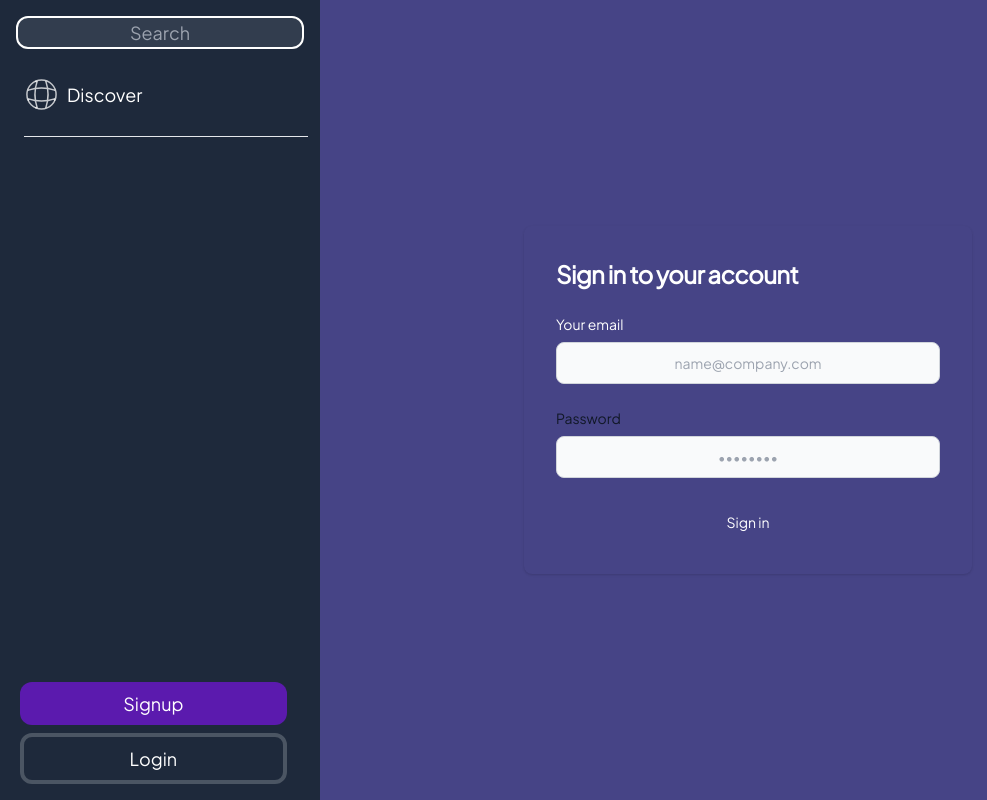
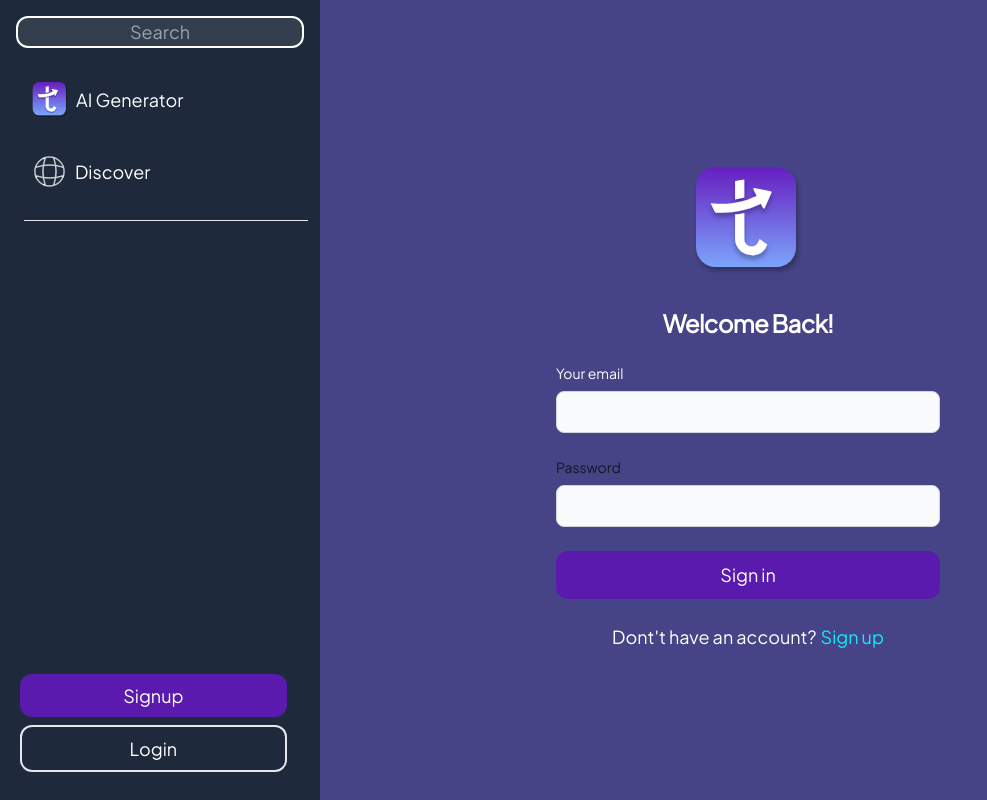
Before and after one commit to kevinngonzales/hackathon-project, a React (Vite) app in the folder hackathon-project/: page /Login in a window 1280 px wide. Shown: the whole page, without its empty margins (0-987 px from the left). Built offline with nearby package versions, Linux system fonts and the light colour scheme; no server answers.

Commit message:
styled login/signup pages

```diff
--- a/hackathon-project/src/components/LogoutButton.jsx
+++ b/hackathon-project/src/components/LogoutButton.jsx
@@ -16,7 +16,7 @@ function LogoutButton() {
   }
 
   return (
-    <button onClick={handleLogout} className="flex justify-center bg-slate-780 p-2 rounded-xl w-10/12 border-gray-600 border-4 mt-2 ml-5 mb-4">
+    <button onClick={handleLogout} className="transition-all hover:bg-pink flex justify-center bg-slate-780 p-2 rounded-xl w-10/12 border-gray-600 border-4 mt-2 ml-5 mb-4">
       Logout
     </button>
   );
--- a/hackathon-project/src/components/Sidebar.jsx
+++ b/hackathon-project/src/components/Sidebar.jsx
@@ -19,28 +19,32 @@ function Sidebar() {
       />
 
       <ul className="flex-col h-full content-start p-3 ml-3 space-y-6">
-  <li className="flex items-center"> {/* Apply Flexbox and center items */}
-    <Link to="/discover" className="text-white flex items-center"> {/* Apply Flexbox and center items */}
-      <img src="/discover.svg" className="mr-2" /> {/* Add margin to create space */}
+        <li className="rounded-xl transition-all hover:bg-pink h-12 pl-2 flex items-center">
+          <Link to="/" className="text-white flex items-center">
+            <img src="/logo.svg" class="h-9 mr-2" />
+            AI Generator
+          </Link>
+        </li>
+        <li className="rounded-xl transition-all hover:bg-pink h-12 pl-2 flex items-center">
+          <Link to="/discover" className="text-white flex items-center">
+            <img src="/discover.svg" className="mr-2" />
             Discover
           </Link>
         </li>
         <hr></hr>
       </ul>
 
-
-
       {/* conditionally render signup/login buttons depending on isloggedin state */}
 
       {!isLoggedIn && (
-        <div className="flex-col pt-56">
-          <Link to="/Signup">
-            <button className="flex justify-center bg-secondary p-2 rounded-xl w-10/12 ml-5">
+        <div className="flex-col pt-56 rounded-lg ">
+          <Link to="/signup">
+            <button className="flex justify-center bg-secondary p-2 rounded-xl w-10/12 ml-5 bg-slate-500[0.1] transition-all hover:bg-tertiary/[0.5]">
               Signup
             </button>
           </Link>
-          <Link to="/Login">
-            <button className="flex justify-center bg-slate-780 p-2 rounded-xl w-10/12 border-gray-600 border-4 mt-2 ml-5 mb-4">
+          <Link to="/login">
+            <button className="flex justify-center p-2 rounded-xl w-10/12 bg-slate-500[0.1] transition-all hover:bg-tertiary/[0.5] border-2 mt-2 ml-5 mb-7">
               Login
             </button>
           </Link>
--- a/hackathon-project/src/pages/Login.jsx
+++ b/hackathon-project/src/pages/Login.jsx
@@ -1,6 +1,6 @@
 import { React, useState } from "react";
 import axios from "axios";
-import { useNavigate } from "react-router-dom";
+import { useNavigate, Link } from "react-router-dom";
 
 import { useAuth } from "../components/AuthContext";
 
@@ -35,10 +35,15 @@ function Login() {
     <div class="ml-64 flex flex-col h-screen mr-10">
       <section>
         <div class="flex flex-col items-center justify-center px-6 py-8 mx-auto md:h-screen lg:py-0">
-          <div class="w-full rounded-lg shadow dark:border md:mt-0 sm:max-w-md xl:p-0 dark:bg-gray-800 dark:border-gray-700">
+          <div class="w-full  md:mt-0 sm:max-w-md xl:p-0 ">
+
+          <div class='flex justify-center pt-12'>
+                <img src="logo.svg"></img>
+              </div>
+
             <div class="p-6 space-y-4 md:space-y-6 sm:p-8">
-              <h1 class="text-xl font-bold leading-tight tracking-tight md:text-2xl dark:text-white">
-                Sign in to your account
+              <h1 class="flex justify-center text-xl font-bold leading-tight tracking-tight md:text-2xl dark:text-white">
+                Welcome Back!
               </h1>
               {isLoggedIn ? (
                 <p>You are already logged in!</p>
@@ -55,8 +60,7 @@ function Login() {
                       type="email"
                       name="email"
                       id="email"
-                      class="bg-gray-50 border border-gray-300 text-gray-900 sm:text-sm rounded-lg focus:ring-primary-600 focus:border-primary-600 block w-full p-2.5 dark:bg-gray-700 dark:border-gray-600 dark:placeholder-gray-400 dark:text-white dark:focus:ring-blue-500 dark:focus:border-blue-500"
-                      placeholder="name@company.com"
+                      class="hover:bg-gray-400  transition-all bg-gray-50 border border-gray-300 text-gray-900 sm:text-sm rounded-lg focus:ring-primary-600 focus:border-primary-600 block w-full p-2.5 dark:bg-white dark:border-gray-600 dark:placeholder-gray-400 dark:text-black dark:focus:ring-blue-500 dark:focus:border-blue-500"
                       onChange={(e) => {
                         setEmail(e.target.value);
                       }}
@@ -73,8 +77,7 @@ function Login() {
                       type="password"
                       name="password"
                       id="password"
-                      placeholder="••••••••"
-                      class="bg-gray-50 border border-gray-300 text-gray-900 sm:text-sm rounded-lg focus:ring-primary-600 focus:border-primary-600 block w-full p-2.5 dark:bg-gray-700 dark:border-gray-600 dark:placeholder-gray-400 dark:text-white dark:focus:ring-blue-500 dark:focus:border-blue-500"
+                      class="bg-gray-50 border border-gray-300 text-gray-900 sm:text-sm rounded-lg focus:ring-primary-600 focus:border-primary-600 block w-full p-2.5 hover:bg-gray-400  transition-all dark:bg-white dark:border-gray-600 dark:placeholder-gray-400 dark:text-black dark:focus:ring-blue-500 dark:focus:border-blue-500"
                       onChange={(e) => {
                         setPassword(e.target.value);
                       }}
@@ -83,11 +86,19 @@ function Login() {
 
                   <button
                     type="submit"
-                    class="w-full text-white bg-primary-600 hover:bg-primary-700 focus:ring-4 focus:outline-none focus:ring-primary-300 font-medium rounded-lg text-sm px-5 py-2.5 text-center dark:bg-primary-600 dark:hover:bg-primary-700 dark:focus:ring-primary-800"
+                    class="w-full transition-all hover:bg-tertiary/[0.5] text-white bg-secondary h-12 rounded-xl dark:bg-primary-600 dark:hover:bg-primary-700 dark:focus:ring-primary-800"
                     onClick={submit}
                   >
                     Sign in
                   </button>
+
+                  <div class="flex justify-center space-x-1 text-md">
+                      <div>Dont't have an account?</div>
+                      <Link class="text-tertiary" to="/login">
+                        Sign up
+                      </Link>
+                    </div>
+
                 </form>
               )}
             </div>
--- a/hackathon-project/src/pages/Signup.jsx
+++ b/hackathon-project/src/pages/Signup.jsx
@@ -1,6 +1,6 @@
 import { React, useState } from "react";
 import axios from "axios";
-import { useNavigate } from "react-router-dom";
+import { Link, useNavigate } from "react-router-dom";
 
 import { useAuth } from "../components/AuthContext";
 
@@ -46,14 +46,18 @@ function Signup() {
   }
 
   return (
-    <div>
-      <div class="ml-64 flex flex-col h-screen mr-10">
+    <div class="bg-white text-black">
+      <div class="bg-white text-black ml-64 flex flex-col h-screen mr-10">
         <section>
           <div class="flex flex-col items-center justify-center px-6 py-8 mx-auto md:h-screen lg:py-0">
-            <div class="w-full rounded-lg shadow dark:border md:mt-0 sm:max-w-md xl:p-0 dark:bg-gray-800 dark:border-gray-700">
-              <div class="p-6 space-y-4 md:space-y-6 sm:p-8">
+            <div class="w-full md:mt-0 sm:max-w-md xl:p-0 transition-all">
+              <div class="flex justify-center pt-12">
+                <img src="logo.svg"></img>
+              </div>
+
+              <div class="p-6 space-y-4 md:space-y-4 sm:p-8">
                 <h1 class="text-xl font-bold leading-tight tracking-tight md:text-2xl dark:text-white">
-                  Sign up for an account
+                  <div class="flex text-black justify-center">Sign Up</div>
                 </h1>
                 {isLoggedin ? (
                   <p>You are already logged in!</p>
@@ -62,7 +66,7 @@ function Signup() {
                     <div>
                       <label
                         for="name"
-                        class="block mb-2 text-sm font-medium dark:text-white"
+                        class="block mb-2 text-sm font-medium dark:black"
                       >
                         Username
                       </label>
@@ -70,8 +74,7 @@ function Signup() {
                         type="text"
                         name="name"
                         id="name"
-                        class="bg-gray-50 border border-gray-300 text-gray-900 sm:text-sm rounded-lg focus:ring-primary-600 focus:border-primary-600 block w-full p-2.5 dark:bg-gray-700 dark:border-gray-600 dark:placeholder-gray-400 dark:text-white dark:focus:ring-blue-500 dark:focus:border-blue-500"
-                        placeholder="Username"
+                        class="hover:bg-gray-200  transition-all bg-gray-50 border-2 border-gray-300 text-gray-900 sm:text-sm rounded-lg focus:ring-primary-600 focus:border-primary-600 block w-full p-2.5 dark:bg-white dark:border-black dark:text-black dark:focus:ring-blue-500 dark:focus:border-blue-500"
                         onChange={(e) => {
                           setName(e.target.value);
                         }}
@@ -81,7 +84,7 @@ function Signup() {
                     <div>
                       <label
                         for="email"
-                        class="block mb-2 text-sm font-medium dark:text-white"
+                        class="block mb-2 text-sm font-medium dark:text-black"
                       >
                         Your email
                       </label>
@@ -89,8 +92,7 @@ function Signup() {
                         type="email"
                         name="email"
                         id="email"
-                        class="bg-gray-50 border border-gray-300 text-gray-900 sm:text-sm rounded-lg focus:ring-primary-600 focus:border-primary-600 block w-full p-2.5 dark:bg-gray-700 dark:border-gray-600 dark:placeholder-gray-400 dark:text-white dark:focus:ring-blue-500 dark:focus:border-blue-500"
-                        placeholder="name@company.com"
+                        class="hover:bg-gray-200  transition-all bg-gray-50 border-2 border-gray-300 text-gray-900 sm:text-sm rounded-lg focus:ring-primary-600 focus:border-primary-600 block w-full p-2.5 dark:bg-white dark:border-black dark:text-black dark:focus:ring-blue-500 dark:focus:border-blue-500"
                         onChange={(e) => {
                           setEmail(e.target.value);
                         }}
@@ -99,7 +101,7 @@ function Signup() {
                     <div>
                       <label
                         for="password"
-                        class="block mb-2 text-sm font-medium text-gray-900 dark:text-white"
+                        class="block mb-2 text-sm font-medium text-gray-900 dark:text-black"
                       >
                         Password
                       </label>
@@ -107,8 +109,7 @@ function Signup() {
                         type="password"
                         name="password"
                         id="password"
-                        placeholder="••••••••"
-                        class="bg-gray-50 border border-gray-300 text-gray-900 sm:text-sm rounded-lg focus:ring-primary-600 focus:border-primary-600 block w-full p-2.5 dark:bg-gray-700 dark:border-gray-600 dark:placeholder-gray-400 dark:text-white dark:focus:ring-blue-500 dark:focus:border-blue-500"
+                        class="hover:bg-gray-200  transition-all bg-gray-50 border-2 border-gray-300 text-gray-900 sm:text-sm rounded-lg focus:ring-primary-600 focus:border-primary-600 block w-full p-2.5 dark:bg-white dark:border-black dark:text-black dark:focus:ring-blue-500 dark:focus:border-blue-500"
                         onChange={(e) => {
                           setPassword(e.target.value);
                         }}
@@ -117,11 +118,17 @@ function Signup() {
 
                     <button
                       type="submit"
-                      class="w-full text-white bg-primary-600 hover:bg-primary-700 focus:ring-4 focus:outline-none focus:ring-primary-300 font-medium rounded-lg text-sm px-5 py-2.5 text-center dark:bg-primary-600 dark:hover:bg-primary-700 dark:focus:ring-primary-800"
+                      class="w-full text-white bg-secondary h-12 rounded-xl transition-all hover:bg-primary/[0.8] dark:bg-primary-600 dark:hover:bg-primary-700 dark:focus:ring-primary-800"
                       onClick={submit}
                     >
                       Sign up
                     </button>
+                    <div class="flex justify-center space-x-1 text-md">
+                      <div>Already have an account?</div>
+                      <Link class="text-pink" to="/login">
+                        Login Here
+                      </Link>
+                    </div>
                   </form>
                 )}
               </div>
```
Also changed, not shown: hackathon-project/src/pages/Home.jsx (+25 -24 lines), hackathon-project/public/logo.svg (added). Lines whose indentation alone changed are shown as unchanged.
